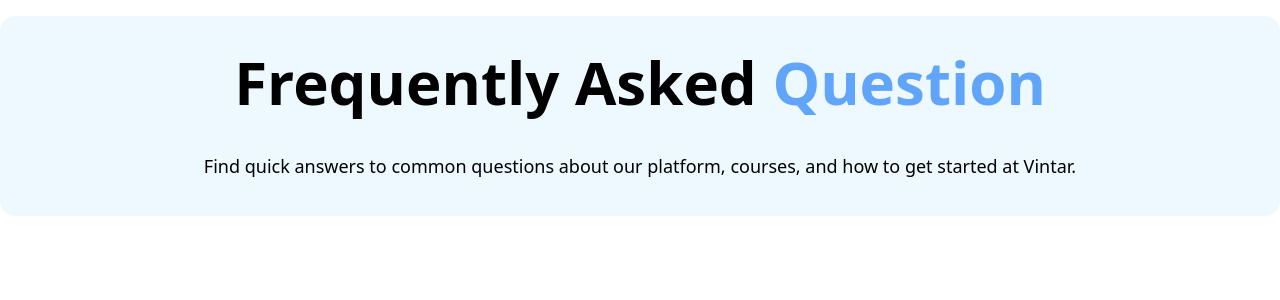
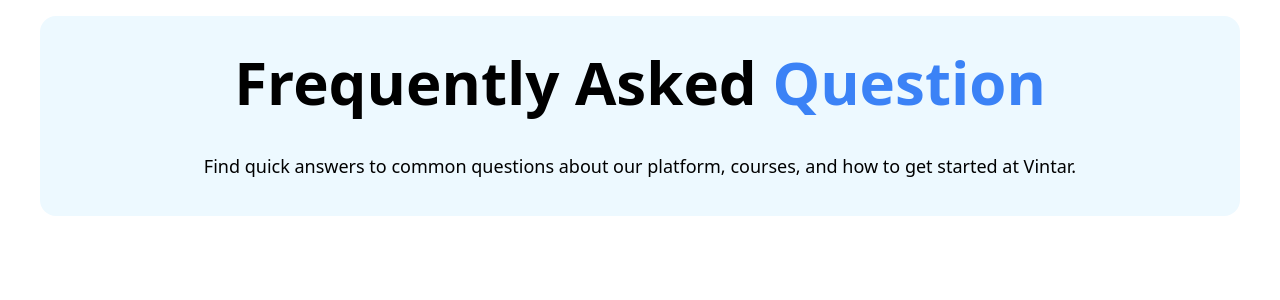
Before and after one commit to Amr3011/courses-website, a React (Vite) app: page /FAQ in a window 1280 px wide. Shown: the top 300 px of the page. Built offline with nearby package versions, Linux system fonts and the light colour scheme.

Commit message:
fix: update BannerSec import path and adjust styling for consistency

```diff
--- a/src/components/shared/Banner/BannerSec.tsx
+++ b/src/components/shared/Banner/BannerSec.tsx
@@ -12,7 +12,7 @@ const BannerSec = ({
             className=" bg-[#EDF9FF] w-full text-center flex flex-col gap-5 justify-center items-center py-9 rounded-2xl mt-4 mb-7 md:mb-16">
             <div>
                 <h1 className="text-3xl md:text-6xl font-sans font-bold">{title} <span
-                    className="text-blue-400">{colorTitle}</span></h1>
+                    className="text-blue-500">{colorTitle}</span></h1>
 
             </div>
 
--- a/src/pages/FAQ/FAQ.tsx
+++ b/src/pages/FAQ/FAQ.tsx
@@ -2,7 +2,7 @@ import BannerSec from "@/components/shared/Banner/BannerSec.tsx";
 
 const Faq = () => {
     return (
-        <div>
+        <div className="w-[1200px] justify-center mx-auto">
             <BannerSec
                 title={"Frequently Asked "}
                 colorTitle={"Question"}
--- a/src/pages/Purchased Courses/All_PurchasedCourses.tsx
+++ b/src/pages/Purchased Courses/All_PurchasedCourses.tsx
@@ -1,7 +1,7 @@
-import BannerSec from "@/components/shared/BannerSec";
 import CardMentor from "@/components/shared/Cards/CardMentor";
 import CourseIncludes from "@/components/shared/CourseIncludes";
 import LeftSide from "./LeftSide";
+import BannerSec from "@/components/shared/Banner/BannerSec";
 
 const All_PurchasedCourses = () => {
   return (
```
